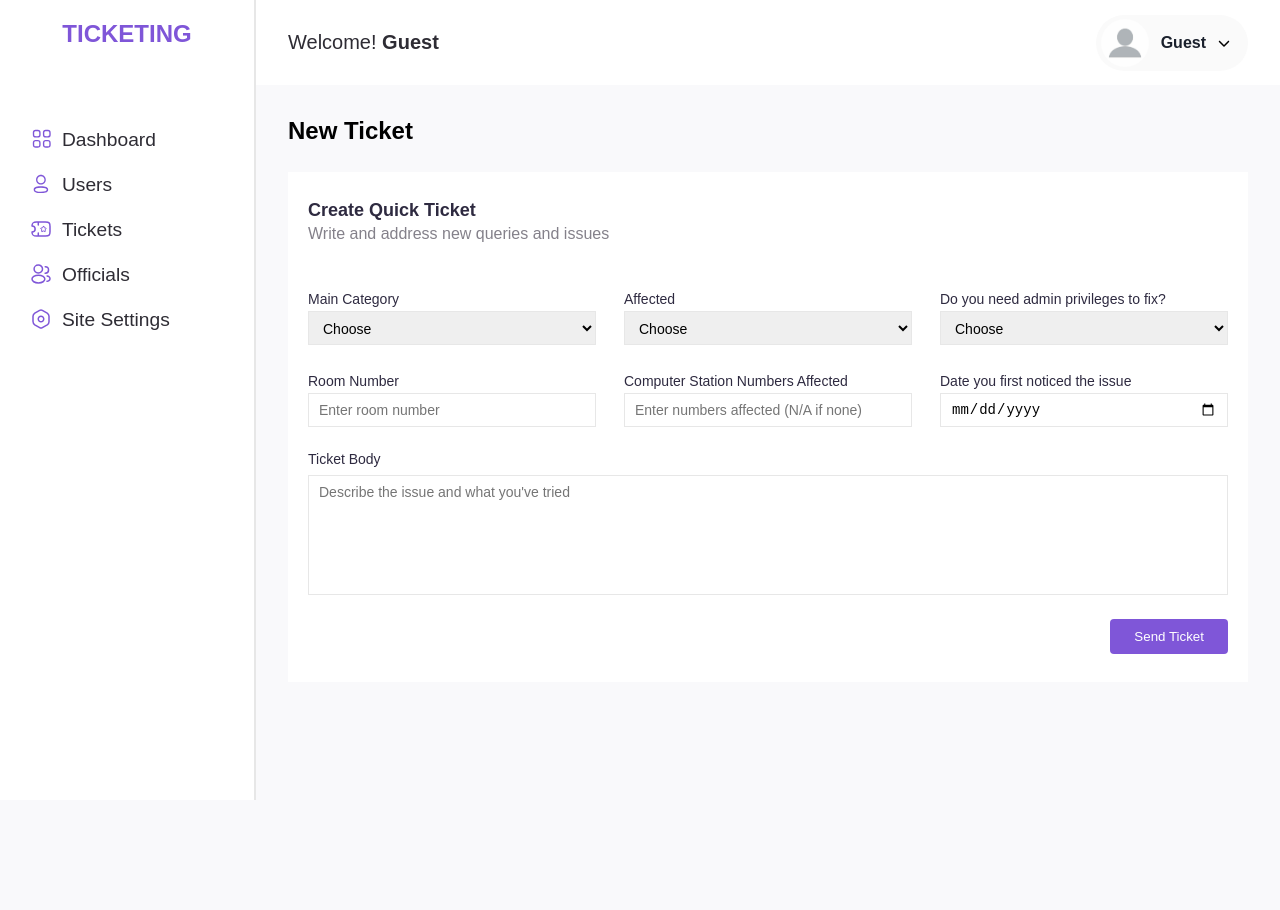
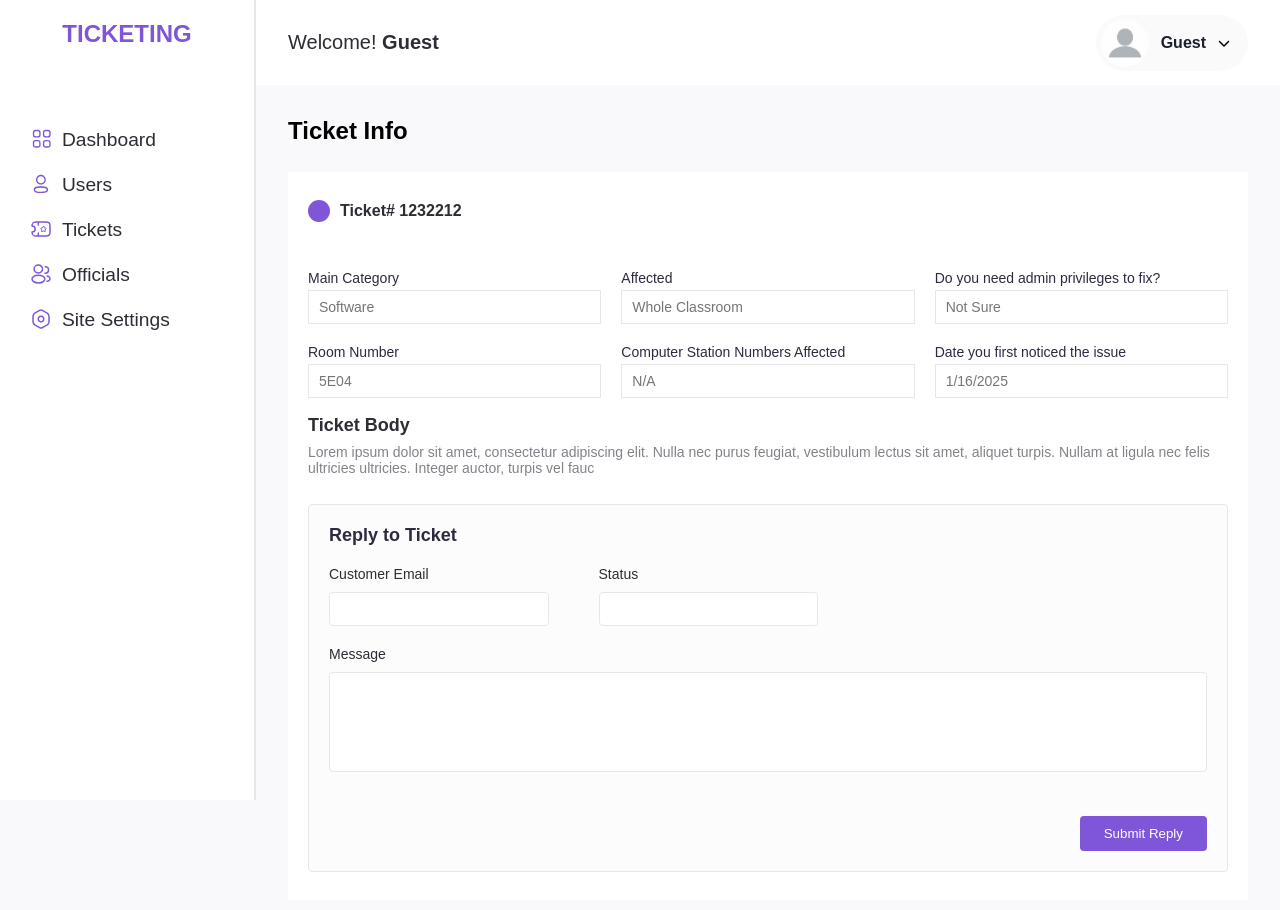
Before and after one commit to ravenivan/ticketing-system, a React (Vite) app: page /new-ticket in a window 1280 px wide. Shown: the top 910 px of the page. Before the commit the page ends 800 px from the top, so only its background shows below. Built offline with nearby package versions, Linux system fonts and the light colour scheme.

Commit message:
Almost finished UI of ticketInfo page and need to work on pagnition

```diff
--- a/src/App.css
+++ b/src/App.css
@@ -351,7 +351,8 @@ body {
 
 /* New Ticket */
 
-.newTicket-screen {
+.newTicket-screen,
+.ticketInfo-screen {
     display: flex;
     flex-direction: column;
     gap: 27px;
@@ -359,11 +360,13 @@ body {
     width: 80vw;
 }
 
-.newTicket__title {
+.newTicket__title,
+.ticketInfo__title {
     font-size: 24px;
 }
 
-.newTicket-card {
+.newTicket-card,
+.ticketInfo-card {
     background-color: #FFF;
     padding: 28px 20px;
     display: flex;
@@ -388,14 +391,16 @@ body {
     font-weight: 500;
 }
 
-.newTicket-inputs {
+.newTicket-inputs,
+.ticketInfo-inputs {
     margin-top: 48px;
     display: flex;
     flex-wrap: wrap;
     gap: 28px;
 }
 
-.newTicket-input {
+.newTicket-input,
+.ticketInfo-info {
     flex: 1 1 calc(33.333% - 28px);
     display: flex;
     flex-direction: column;
@@ -403,18 +408,21 @@ body {
 
 }
 
-.newTicket-input:nth-child(3n) {
+.newTicket-input:nth-child(3n),
+.ticketInfo-input:nth-child(3n) {
     margin-right: 0;
 }
 
-.newTicket-input-title {
+.newTicket-input-title,
+.ticketInfo-info__title {
     font-size: 14px;
     color: #2E2A40;
     font-weight: 500;
 }
 
 .newTicket-input-field,
-.newTicket-select {
+.newTicket-select,
+.ticketInfo__input-container {
     padding: 8px 10px;
     width: 100%;
     border: 1px solid #E7E7E7;
@@ -450,7 +458,8 @@ body {
     font-family: 'Montserrat', sans-serif;
 }
 
-.newTicket-submit {
+.newTicket-submit,
+.ticketInfo-submit {
     margin-top: 24px;
     background-color: var(--theme-color);
     border-radius: 4px;
@@ -655,7 +664,7 @@ body {
     display: flex;
     flex-direction: column;
     align-items: flex-start;
-    gap: 16px;
+    gap: 8px;
     margin-top: 20px;
     width: 100%;
 }
@@ -700,7 +709,7 @@ body {
     background-color: var(--theme-color);
     box-shadow: 0px 1px 2px 0px rgba(10, 13, 18, 0.05);
     color: #FFF;
-    margin-top: 16px;
+    margin-top: 32px;
 }
 
 .signupModal__button-cancel {
@@ -719,3 +728,121 @@ body {
     right: 32px;
     cursor: pointer;
 }
+
+/* Ticket Info */
+.ticketInfo-heading {
+    display: flex;
+    align-items: center;
+    gap: 10px;
+}
+
+.ticketInfo-id {
+    color: var(--dark-text);
+    font-size: 16px;
+    font-style: normal;
+    font-weight: 600;
+    line-height: 14px;
+}
+
+.ticketInfo-inputs {
+    gap: 20px;
+}
+
+.ticketInfo-info__input {
+    color: var(--Secondary-400, #757575);
+    font-size: 14px;
+    font-weight: 500;
+
+}
+
+.ticketInfo__description-container {
+    display: flex;
+    flex-direction: column;
+    gap: 12px;
+    margin-top: 20px;
+}
+
+.ticketInfo__description-title {
+    color: var(--dark-text);
+    font-size: 18px;
+    font-weight: 600;
+    line-height: 14px;
+}
+
+.ticketInfo__description {
+    color: var(--gray, #84818A);
+    font-size: 14px;
+    font-style: normal;
+    font-weight: 500;
+    line-height: normal;
+}
+
+.ticketInfo-replyCard {
+    display: flex;
+    flex-direction: column;
+    gap: 20px;
+    margin-top: 28px;
+    border-radius: 4px;
+    border: 1px solid #E7E7E7;
+    background: #FCFCFC;
+    padding: 20px;
+}
+
+.ticketInfo-replyCard__title {
+    color: #2E2A40;
+    font-size: 18px;
+    font-style: normal;
+    font-weight: 600;
+}
+
+.ticketInfo-replyCard__infos {
+    display: flex;
+    align-items: center;
+    gap: 50px;
+}
+
+.ticketInfo-replyCard__info-container {
+    display: flex;
+    flex-direction: column;
+    gap: 10px;
+    width: 25%;
+}
+
+.ticketInfo-replyCard__info__title {
+    color: var(--dark-text);
+    font-size: 14px;
+    font-weight: 500;
+}
+
+.ticketInfo-replyCard__info__input {
+    padding: 8px 12px;
+    width: 100%;
+    border: 1px solid #E7E7E7;
+    font-size: 14px;
+    height: 34px;
+    border-radius: 4px;
+    color: var(--Secondary-400, #757575);
+}
+
+.ticketInfo-replyCard__message-container {
+    display: flex;
+    flex-direction: column;
+    gap: 10px;
+}
+
+.ticketInfo-replyCard__message__title {
+    color: var(--dark-text);
+    font-size: 14px;
+    font-style: normal;
+    font-weight: 500;
+    line-height: normal;
+}
+
+.ticketInfo-replyCard__message__input {
+    padding: 16px 20px;
+    border-radius: 4px;
+    border: 1px solid#E7E7E7;
+    background: #FFF;
+    resize: none;
+    height: 100px;
+}
--- a/src/App.jsx
+++ b/src/App.jsx
@@ -9,11 +9,17 @@ import TicketScreen from './components/TicketScreen'
 import { BrowserRouter as Router, Routes, Route } from 'react-router-dom'
 import LoginModal from './components/modals/LoginModal'
 import SignupModal from './components/modals/SignupModal'
+import { AppContext } from './AppContext'
+import TicketInfo from './components/TicketInfo'
 
 function App() {
 
+  const [user, setUser] = useState(null)
+  const [showLoginModal, setShowLoginModal] = useState(false)
+  const [showSignupModal, setShowSignupModal] = useState(false)
 
   return (
+    <AppContext.Provider value={{ user, setUser, showLoginModal, setShowLoginModal, showSignupModal, setShowSignupModal }}>
       <Router>
         <div className='app'>
           <Sidebar />
@@ -21,13 +27,15 @@ function App() {
             <Topbar />
             <Routes>
               <Route path='/' element={<Dashboard />} />
-            <Route path='/new-ticket' element={<TicketScreen />} />
+              {/* <Route path='/new-ticket' element={<TicketScreen />} /> */}
+              <Route path='/new-ticket' element={<TicketInfo />} />
             </Routes>
           </div>
           {/* <LoginModal /> */}
           {/* <SignupModal /> */}
         </div>
       </Router>
+    </AppContext.Provider>
   )
 }
 
--- /dev/null
+++ b/src/AppContext.js
@@ -0,0 +1,3 @@
+import { createContext } from "react";
+
+export const AppContext = createContext("")
--- a/src/components/Dashboard.jsx
+++ b/src/components/Dashboard.jsx
@@ -91,9 +91,21 @@ export default function () {
         </div>
 
         <div className="dashboard-pagnition">
-          <button className="dashboard-pagnition__button">Previous</button>
+          <button className="dashboard-pagnition__button"
+            onClick={() => {
+              if (page > 1) {
+                setPage(page - 1)
+              }
+            }}
+          >
+            Previous
+          </button>
           <span className="dashboard-pagnition__page">Page {page}</span>
-          <button className="dashboard-pagnition__button">Next</button>
+          <button className="dashboard-pagnition__button"
+            onClick={() => {setPage(page + 1)}}
+          >
+            Next
+          </button>
         </div>
       </div>
     </div>
--- /dev/null
+++ b/src/components/TicketInfo.jsx
@@ -0,0 +1,94 @@
+import React from 'react'
+
+export default function
+  () {
+  return (
+    <div className='ticketInfo-screen'>
+      <h1 className="ticketInfo__title">Ticket Info</h1>
+
+      <div className="ticketInfo-card">
+
+        <div className="ticketInfo-heading">
+          <div className="ticket-condition"></div>
+          <h4 className="ticketInfo-id">Ticket# 1232212</h4>
+        </div>
+
+        <div className="ticketInfo-inputs">
+          <div className="ticketInfo-info">
+            <h5 className="ticketInfo-info__title">Main Category</h5>
+            <div className="ticketInfo__input-container">
+              <h6 className="ticketInfo-info__input">Software</h6>
+            </div>
+          </div>
+
+          <div className="ticketInfo-info">
+            <h5 className="ticketInfo-info__title">Affected</h5>
+            <div className="ticketInfo__input-container">
+              <h6 className="ticketInfo-info__input">Whole Classroom</h6>
+            </div>
+          </div>
+
+          <div className="ticketInfo-info">
+            <h5 className="ticketInfo-info__title">Do you need admin privileges to fix?</h5>
+            <div className="ticketInfo__input-container">
+              <h6 className="ticketInfo-info__input">Not Sure</h6>
+            </div>
+          </div>
+
+          <div className="ticketInfo-info">
+            <h5 className="ticketInfo-info__title">Room Number</h5>
+            <div className="ticketInfo__input-container">
+              <h6 className="ticketInfo-info__input">5E04</h6>
+            </div>
+          </div>
+
+          <div className="ticketInfo-info">
+            <h5 className="ticketInfo-info__title">Computer Station Numbers Affected</h5>
+            <div className="ticketInfo__input-container">
+              <h6 className="ticketInfo-info__input">N/A</h6>
+            </div>
+          </div>
+
+          <div className="ticketInfo-info">
+            <h5 className="ticketInfo-info__title">Date you first noticed the issue</h5>
+            <div className="ticketInfo__input-container">
+              <h6 className="ticketInfo-info__input">1/16/2025</h6>
+            </div>
+          </div>
+
+
+        </div>
+
+        <div className="ticketInfo__description-container">
+          <h5 className="ticketInfo__description-title">Ticket Body</h5>
+          <p className="ticketInfo__description">Lorem ipsum dolor sit amet, consectetur adipiscing elit. Nulla nec purus feugiat, vestibulum lectus sit amet, aliquet turpis. Nullam at ligula nec felis ultricies ultricies. Integer auctor, turpis vel fauc</p>
+        </div>
+
+        <div className="ticketInfo-replyCard">
+          <h2 className="ticketInfo-replyCard__title">Reply to Ticket</h2>
+          <div className="ticketInfo-replyCard__infos">
+            <div className="ticketInfo-replyCard__info-container">
+              <h4 className="ticketInfo-replyCard__info__title">Customer Email</h4>
+              <input className="ticketInfo-replyCard__info__input" />
+            </div>
+            <div className="ticketInfo-replyCard__info-container">
+              <h4 className="ticketInfo-replyCard__info__title">Status</h4>
+              <input className="ticketInfo-replyCard__info__input" />
+            </div>
+          </div>
+
+          <div className="ticketInfo-replyCard__message-container">
+            <h4 className="ticketInfo-replyCard__message__title">Message</h4>
+            <textarea className="ticketInfo-replyCard__message__input" />
+          </div>
+
+          <button className="ticketInfo-submit" onClick={() => createTicket()}>
+            Submit Reply
+          </button>
+        </div>
+      </div>
+
+
+    </div>
+  )
+}
--- a/src/components/ui/TicketCard.jsx
+++ b/src/components/ui/TicketCard.jsx
@@ -25,7 +25,7 @@ export default function ({ ticket }) {
       </div>
 
       <div className="ticket-main">
-        <h3 className="ticket-title">Fix Cart #54</h3>
+        <h3 className="ticket-title">{ticket.mainCategory}</h3>
         <p className="ticket-description">{ticket.description}</p>
       </div>
 
--- a/src/firebase.js
+++ b/src/firebase.js
@@ -15,7 +15,6 @@ const firebaseConfig = {
   appId: "1:1070955646513:web:01e9f93b15194237e38f10"
 };
 
-// Initialize Firebase
 const app = initializeApp(firebaseConfig);
 const db = getFirestore(app);
 const auth = getAuth(app);
```
Also changed, not shown: src/components/modals/SignupModal.jsx (+32 -6 lines). Lines whose indentation alone changed are shown as unchanged.
